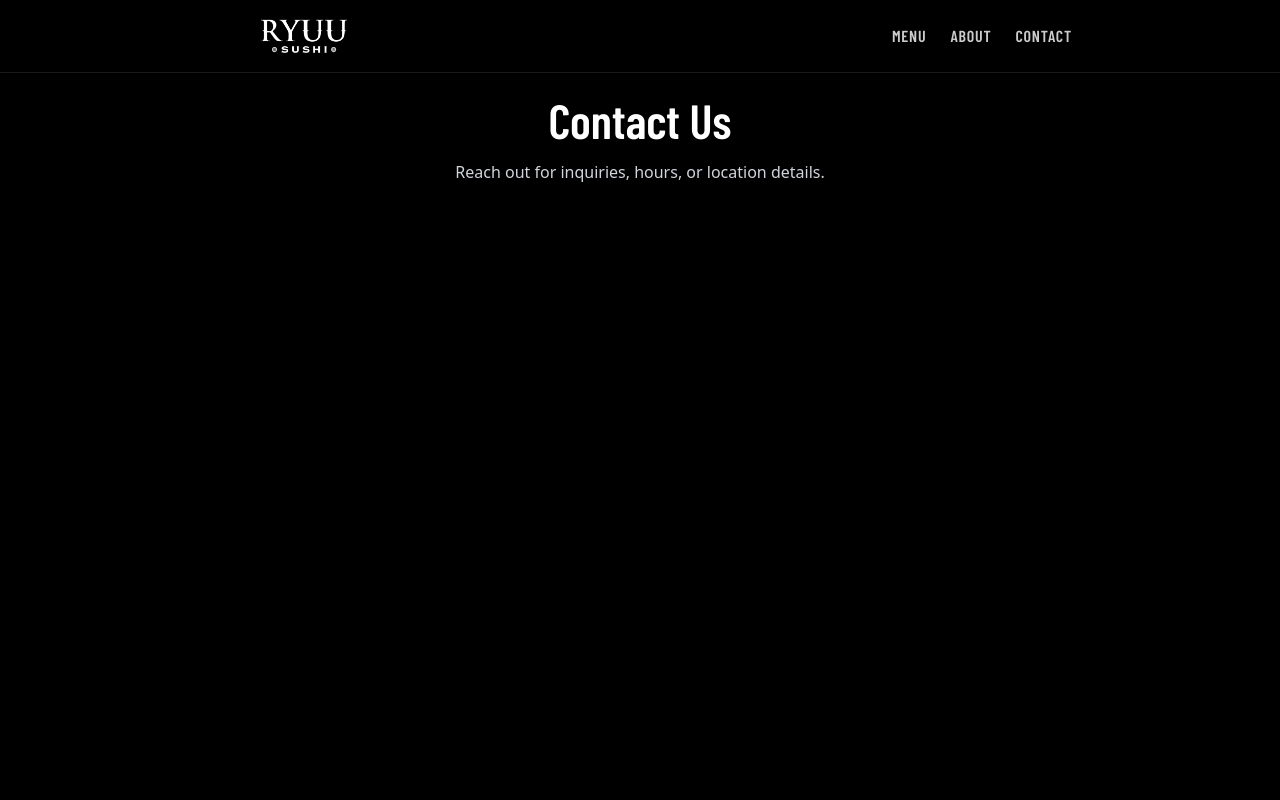
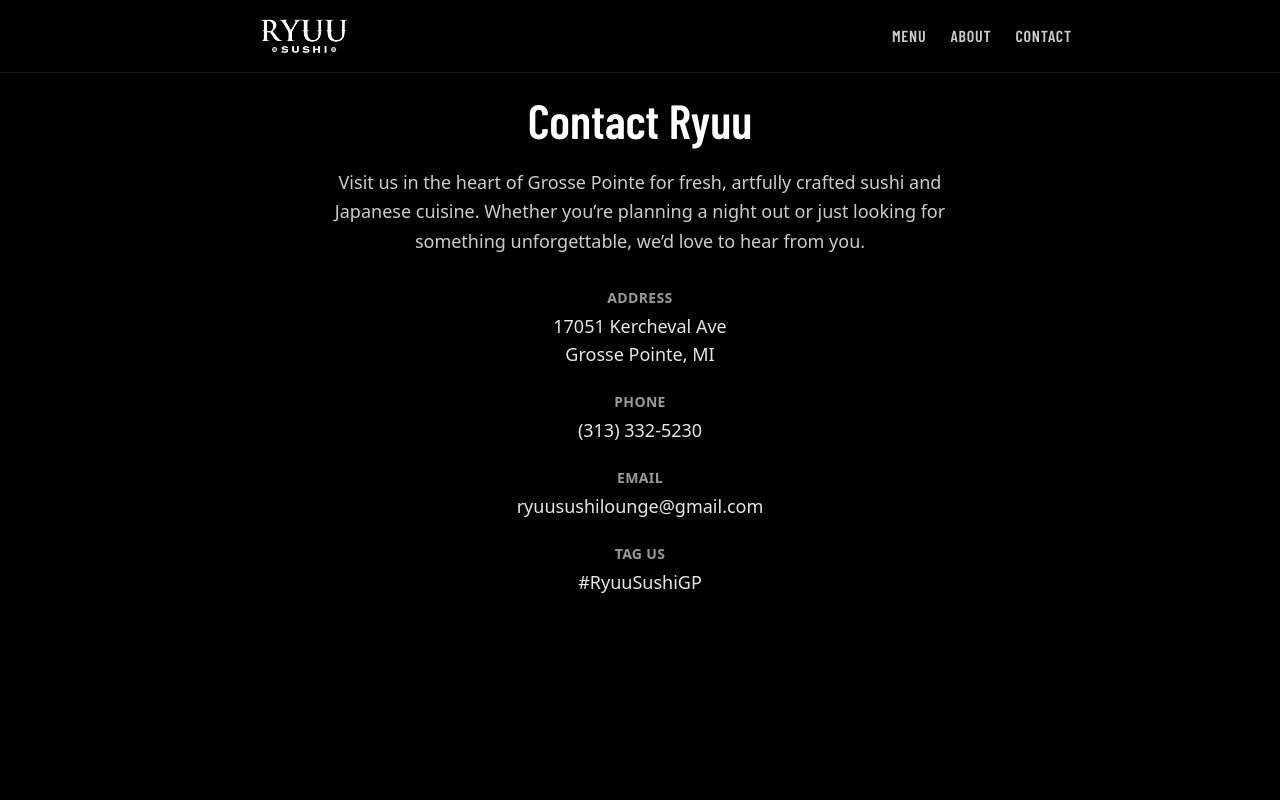
Before and after one commit to AaronRDurant/ryuu-sushi, a Next.js app: page /contact in a window 1280 px wide. Shown: the top 800 px of the page. Built offline with nearby package versions, Linux system fonts and the light colour scheme.

Commit message:
Add content to Contact page

```diff
--- a/src/app/contact/page.tsx
+++ b/src/app/contact/page.tsx
@@ -1,10 +1,56 @@
+import Link from "next/link";
+
 export default function ContactPage() {
   return (
-    <main className="min-h-screen px-4 pt-24 text-center">
-      <h1 className="text-4xl md:text-5xl font-heading mb-4">Contact Us</h1>
-      <p className="text-gray-300 max-w-xl mx-auto font-sans">
-        Reach out for inquiries, hours, or location details.
+    <main className="min-h-screen px-4 pt-24 pb-20 max-w-2xl mx-auto text-center">
+      <h1 className="text-4xl md:text-5xl font-heading mb-6">Contact Ryuu</h1>
+
+      <p className="text-lg text-white/80 font-sans mb-8 leading-relaxed">
+        Visit us in the heart of Grosse Pointe for fresh, artfully crafted sushi
+        and Japanese cuisine. Whether you’re planning a night out or just
+        looking for something unforgettable, we’d love to hear from you.
       </p>
+
+      <div className="text-white/90 space-y-6 font-sans text-base md:text-lg">
+        <div>
+          <p className="font-semibold uppercase text-sm tracking-wide text-white/60 mb-1">
+            Address
+          </p>
+          <p>
+            17051 Kercheval Ave
+            <br />
+            Grosse Pointe, MI
+          </p>
+        </div>
+
+        <div>
+          <p className="font-semibold uppercase text-sm tracking-wide text-white/60 mb-1">
+            Phone
+          </p>
+          <a href="tel:13133325230" className="hover:underline">
+            (313) 332-5230
+          </a>
+        </div>
+
+        <div>
+          <p className="font-semibold uppercase text-sm tracking-wide text-white/60 mb-1">
+            Email
+          </p>
+          <a
+            href="mailto:ryuusushilounge@gmail.com"
+            className="hover:underline"
+          >
+            ryuusushilounge@gmail.com
+          </a>
+        </div>
+
+        <div>
+          <p className="font-semibold uppercase text-sm tracking-wide text-white/60 mb-1">
+            Tag Us
+          </p>
+          <p>#RyuuSushiGP</p>
+        </div>
+      </div>
     </main>
   );
 }
```
